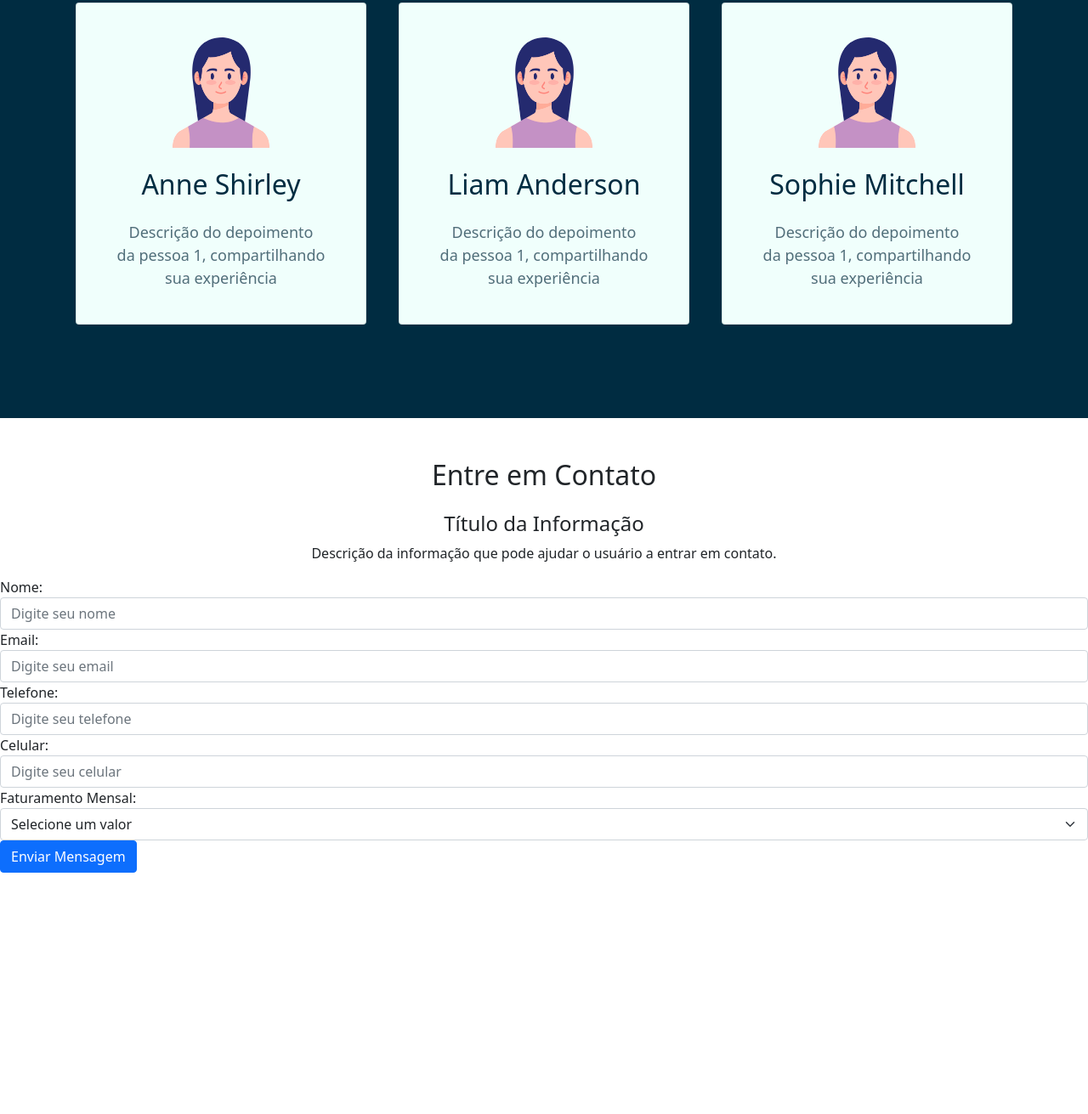
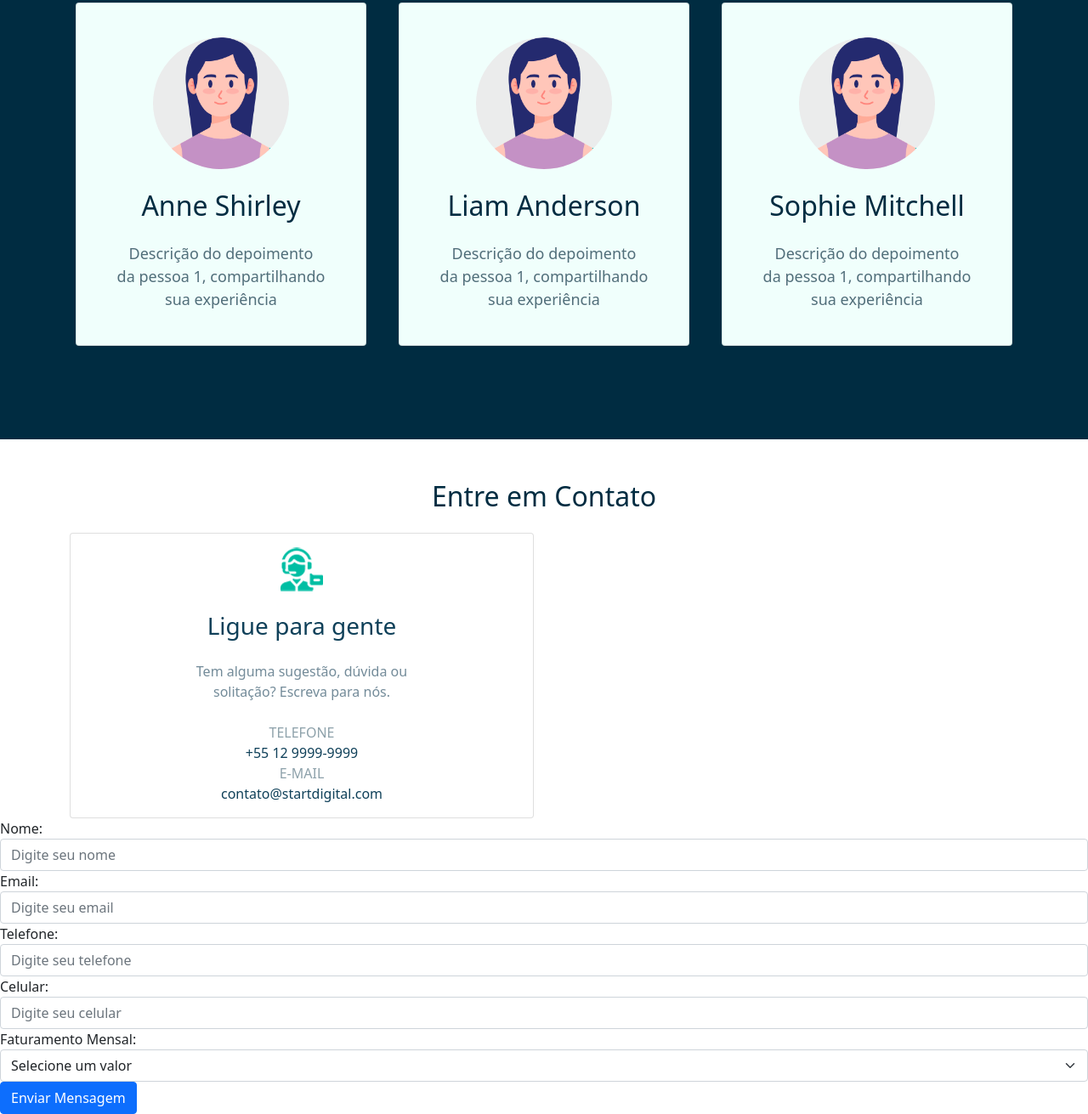
Before and after one commit to Donizetejr/StartDigital, a website: page app/views/index.html in a window 1280 px wide. Shown: the part 2308-3619 px from the top of the page at 85% size. Before the commit the page ends 3335 px from the top, so only its background shows below. Drawn offline with nearby package versions, Linux system fonts and the light colour scheme.

Commit message:
atualizando

```diff
--- a/app/src/css/styles.css
+++ b/app/src/css/styles.css
@@ -281,7 +281,28 @@ a {
     font-weight: 500;
 }
 
-.informacoes-contato .titulo-informacoes {
+.border-depoimento {
+    width: 160px;
+    height: 155px;
+    overflow: hidden;
+    border-radius: 50%;
+    justify-content: center;
+    align-items: center;
+    background: #ebecec;
+}
+
+.titulo-informacoes {
+    color: #0f4059;
+}
+
+.descricao-informacoes {
+    color: var(--cor-texto-dublado);
+}
+
+.descricao-telefone-email {
+    color: #8da1aa;
+}
+.informacoes-contato {
     color: var(--cor-principal);
     font-size: 16px;
     font-weight: 400;
--- a/app/views/index.html
+++ b/app/views/index.html
@@ -195,7 +195,7 @@
                         <div class="card-body">
                             <div>
                                 <div>
-                                    <img src="../src/images/menina-depoimento.png" width="130px" alt="Foto 1">
+                                    <img src="../src/images/menina-depoimento.png" width="130px" alt="Foto 1" class="border-depoimento">
                                 </div>
                                 <h2 class="text-center nick-depoimentos my-4">Anne Shirley</h2>
                                 <span class="d-block texto-depoimentos">Descrição do depoimento </span>
@@ -209,7 +209,7 @@
                     <div class="card text-center py-4 bkg-card-depoimentos">
                         <div class="card-body">
                             <div>
-                                <img src="../src/images/menina-depoimento.png" width="130px" alt="Foto 1">
+                                <img src="../src/images/menina-depoimento.png" width="130px" alt="Foto 1" class="border-depoimento"s>
                                 <h2 class="text-center nick-depoimentos my-4">Liam Anderson</h2>
                                 <span class="d-block texto-depoimentos">Descrição do depoimento </span>
                                 <span class="d-block texto-depoimentos">da pessoa 1, compartilhando</span>
@@ -222,7 +222,7 @@
                     <div class="card text-center py-4 bkg-card-depoimentos">
                         <div class="card-body">
                             <div>
-                                <img src="../src/images/menina-depoimento.png" width="130px" alt="Foto 1">
+                                <img src="../src/images/menina-depoimento.png" width="130px" alt="Foto 1" class="border-depoimento">
                                 <h2 class="text-center nick-depoimentos my-4">Sophie Mitchell</h2>
                                 <span class="d-block texto-depoimentos">Descrição do depoimento </span>
                                 <span class="d-block texto-depoimentos">da pessoa 1, compartilhando</span>
@@ -233,12 +233,26 @@
                 </div>
     </section>
     <section class="contato">
-        <h2 class="text-center pt-5 pb-3">Entre em Contato</h2>
-        <div class="contato-container">
-            <div class="info-box">
-                <h4 class="text-center">Título da Informação</h4>
-                <p class="text-center">Descrição da informação que pode ajudar o usuário a entrar em contato.</p>
-            </div>
+        <h2 class="text-center titulo-contato pt-5 pb-3">Entre em Contato</h2>
+            <div class="container">
+                <div class="row">
+                    <div class="col-md-6">
+                        <div class="card text-center">
+                            <div class="card-body">
+                                <div>
+                                    <div>
+                                        <img src="../src/images/mulher-contato.png" width="px" alt="mulher-contato" class="">
+                                    </div>
+                                    <h3 class="titulo-informacoes my-4">Ligue para gente</h3>
+                                    <span class="d-block descricao-informacoes">Tem alguma sugestão, dúvida ou</span>
+                                    <span class="d-block descricao-informacoes pb-4">solitação? Escreva para nós.</span>
+                                    <span class="d-block descricao-telefone-email">TELEFONE</span>
+                                    <span class="d-block titulo-informacoes">+55 12 9999-9999</span>
+                                    <span class="d-block descricao-telefone-email">E-MAIL</span>
+                                    <span class="titulo-informacoes">contato@startdigital.com</span>
+                                </div>
+    </section>
+            <section>
             <form class="contato-form">
                 <div class="form-group">
                     <label for="nome">Nome:</label>
```
Also changed, not shown: app/src/images/bkg-contato.png (added), app/src/images/mulher-contato.png (added).
